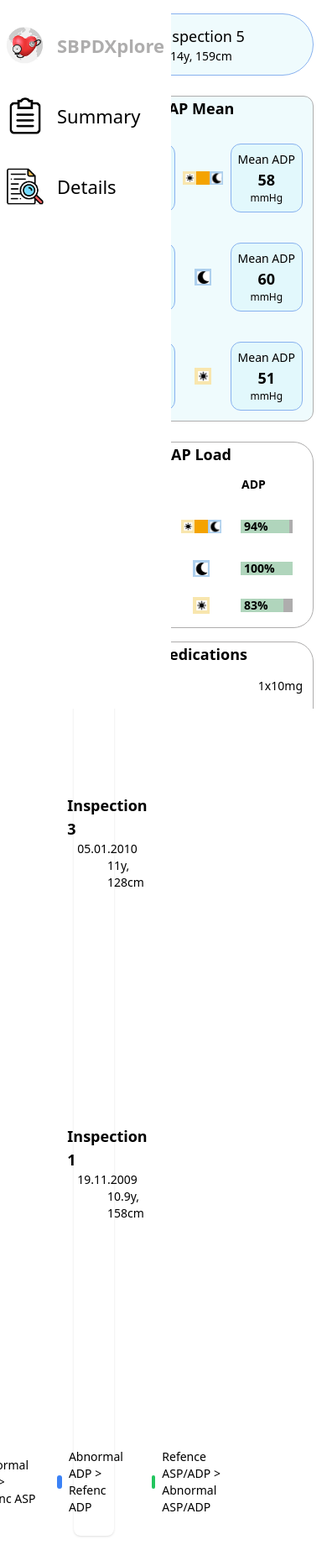
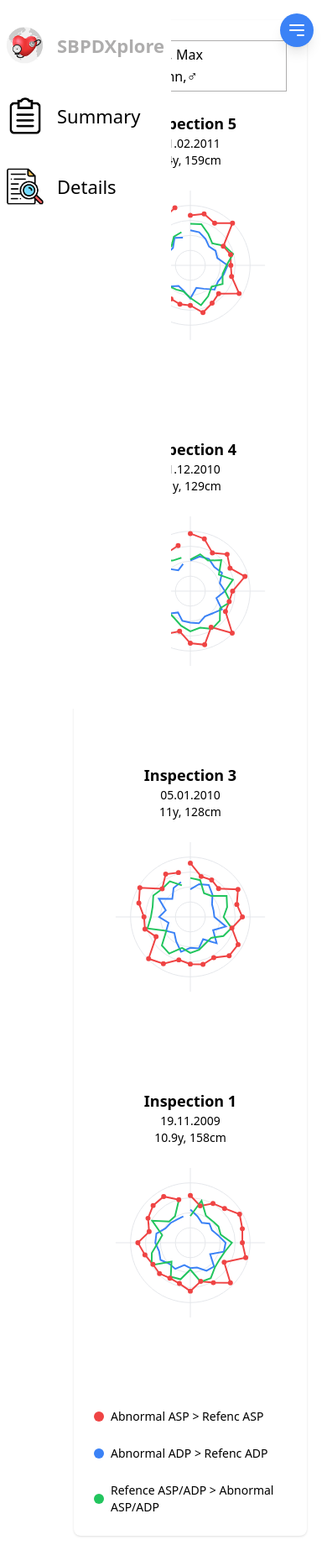
Before and after one commit to MoazamAli45/german-medical, a Next.js app: page / in a window 390 px wide. Shown: the whole page at 84% size. Built offline with nearby package versions, Linux system fonts and the light colour scheme.

Commit message:
Add responsive design adjustments: introduce new breakpoint and enhance layout for better mobile experience

```diff
--- a/src/app/globals.css
+++ b/src/app/globals.css
@@ -24,10 +24,14 @@ body {
   font-size: 16px;
 }
 
-.card-border {
-  border: 1px solid; /* Border width must be set */
-  border-image: linear-gradient(180deg, #5256e7 0%, #a8e6f3 100%);
-  border-image-slice: 1;
+@media (max-width: 990px) {
+  body {
+    overflow-x: hidden;
+  }
+}
+
+.border-color {
+  @apply border-[1px] border-solid border-[#88B1EF];
 }
 
 .scrollbar-hide::-webkit-scrollbar {
--- a/src/app/page.tsx
+++ b/src/app/page.tsx
@@ -51,7 +51,7 @@ export default function Home() {
   return (
     <div className="min-h-screen bg-gray-50">
       <Sidebar />
-      <main className="pl-16 pr-72 transition-all duration-300">
+      <main className="pl-16 mlg:pr-72 transition-all duration-300">
         <div className="p-6">
           <div className="max-w-7xl mx-auto">
             <div className="bg-white rounded-lg shadow p-6">
@@ -62,13 +62,13 @@ export default function Home() {
                   <span className="text-[18px] ">♂</span>
                 </span>
               </div>
-              <div className="grid grid-cols-1 md:grid-cols-2 lg:grid-cols-4 gap-6 py-2">
+              <div className="grid grid-cols-1 md:grid-cols-2 lg:grid-cols-3 xl:grid-cols-4 gap-6 py-2 max-w-5xl">
                 {inspections.map((inspection) => (
                   <div
                     key={inspection.number}
-                    className="h-[370px] flex flex-col gap-2 group"
+                    className="mlg:h-[370px] flex flex-col gap-2 group"
                   >
-                    <div className="bg-gray-50 rounded-lg p-4 relative hover:shadow-md transition-all duration-300 h-[300px] hover:border-color hover:bg-[rgb(168,230,243,.19)]">
+                    <div className="bg-gray-50 rounded-lg p-4 relative hover:shadow-md transition-all duration-300 mlg:h-[300px] hover:border-color hover:bg-[rgb(168,230,243,.19)]">
                       <div className="flex flex-col items-center ">
                         <h2 className="font-bold text-lg">
                           Inspection {inspection.number}
@@ -90,7 +90,7 @@ export default function Home() {
               </div>
 
               {/* Legend */}
-              <div className="mt-6 flex gap-6 justify-center">
+              <div className="mt-6 flex flex-col items-start sm:flex-row sm:items-center  gap-6 justify-center">
                 {[
                   { color: "bg-red-500", label: "Abnormal ASP > Refenc ASP" },
                   { color: "bg-blue-500", label: "Abnormal ADP > Refenc ADP" },
@@ -99,8 +99,13 @@ export default function Home() {
                     label: "Refence ASP/ADP > Abnormal ASP/ADP",
                   },
                 ].map((item) => (
-                  <div key={item.label} className="flex items-center gap-2">
-                    <div className={`w-4 h-4 rounded-full ${item.color}`} />
+                  <div
+                    key={item.label}
+                    className="flex  justify-center  items-center gap-2"
+                  >
+                    <div
+                      className={`w-3 h-3 lg:w-4 lg:h-4 rounded-full ${item.color} shrink-0`}
+                    />
                     <span className="text-sm text-gray-600">{item.label}</span>
                   </div>
                 ))}
--- a/src/components/right-sidebar.tsx
+++ b/src/components/right-sidebar.tsx
@@ -1,20 +1,79 @@
 "use client";
+import { useState, useEffect } from "react";
 import Image from "next/image";
 import Sun from "@/icons/icon-1.svg";
 import Moon from "@/icons/icon-2.svg";
 import Star from "@/icons/icon-3.svg";
 
 export function RightSidebar() {
+  const [isOpen, setIsOpen] = useState(false);
+
+  useEffect(() => {
+    const handleResize = () => {
+      if (window.innerWidth > 990) {
+        setIsOpen(true);
+      } else {
+        setIsOpen(false);
+      }
+    };
+
+    window.addEventListener("resize", handleResize);
+    handleResize(); // Call once to set initial state
+
+    return () => window.removeEventListener("resize", handleResize);
+  }, []);
+
   return (
-    <div className="fixed right-0 top-0 h-full w-[300px] bg-white p-4 overflow-y-auto   border-gray-200 scrollbar-hide">
+    <>
+      <button
+        className="fixed right-4 top-4 z-50 rounded-full bg-blue-500 p-2 text-white shadow-lg lg:hidden"
+        onClick={() => setIsOpen(!isOpen)}
+      >
+        {isOpen ? (
+          <svg
+            xmlns="http://www.w3.org/2000/svg"
+            className="h-6 w-6"
+            fill="none"
+            viewBox="0 0 24 24"
+            stroke="currentColor"
+          >
+            <path
+              strokeLinecap="round"
+              strokeLinejoin="round"
+              strokeWidth={2}
+              d="M6 18L18 6M6 6l12 12"
+            />
+          </svg>
+        ) : (
+          <svg
+            xmlns="http://www.w3.org/2000/svg"
+            className="h-6 w-6"
+            fill="none"
+            viewBox="0 0 24 24"
+            stroke="currentColor"
+          >
+            <path
+              strokeLinecap="round"
+              strokeLinejoin="round"
+              strokeWidth={2}
+              d="M4 6h16M4 12h16m-7 6h7"
+            />
+          </svg>
+        )}
+      </button>
+      <div
+        className={`fixed right-0 top-0 h-full w-[300px] bg-white p-4 overflow-y-auto border-gray-200 scrollbar-hide transition-transform duration-300 ease-in-out ${
+          isOpen ? "translate-x-0" : "translate-x-full"
+        } lg:translate-x-0`}
+      >
         {/* Inspection Header */}
-      <div className="mb-6  p-3 text-center !rounded-full  bg-[rgb(168,230,243,.19)] border-[1px] border-solid border-[#88B1EF] ">
+        <div className="mb-6 p-3 text-center !rounded-full bg-[rgb(168,230,243,.19)] border-[1px] border-solid border-[#88B1EF]">
           <h2 className="text-lg font-medium">Inspection 5</h2>
           <p className="text-sm text-gray-600">14y, 159cm</p>
         </div>
 
         {/* AP Mean Section */}
-      <div className="mb-6 !rounded-xl  bg-[rgb(168,230,243,.19)] border-[1px] border-solid border-[#AEADAD]">
+        <div className="mb-6 !rounded-xl  border-[1px] border-solid border-[#AEADAD]">
           <h2 className="text-lg font-semibold text-center mb-4">AP Mean</h2>
           <div className="space-y-3">
             {[
@@ -37,7 +96,7 @@ export function RightSidebar() {
                   <Image
                     src={Star || "/placeholder.svg"}
                     alt="Star"
-                  className="h-5 w-5"
+                    className="h-[18px] w-[18px]"
                   />
                 ),
                 adp: "60",
@@ -49,7 +108,7 @@ export function RightSidebar() {
                   <Image
                     src={Moon || "/placeholder.svg"}
                     alt="Moon"
-                  className="h-5 w-5"
+                    className="h-[18px] w-[18px]"
                   />
                 ),
                 adp: "51",
@@ -59,15 +118,19 @@ export function RightSidebar() {
                 key={index}
                 className="flex justify-between gap-1 items-center bg-gray-50 rounded-xl p-3"
               >
-              <div className="flex items-center gap-3 shrink-0 ">
-                <div className="flex flex-col items-center justify-center p-2 w-[90px] !rounded-xl  bg-[rgb(168,230,243,.19)] border-[1px] border-solid border-[#88B1EF]">
-                  <span className="text-sm text-gray-600">{reading.time}</span>
-                  <span className="text-lg font-semibold">{reading.value}</span>
+                <div className="flex items-center gap-3 shrink-0">
+                  <div className="flex flex-col items-center justify-center p-2 w-[90px] !rounded-xl  border-[1px] border-solid border-[#88B1EF]">
+                    <span className="text-sm text-gray-600">
+                      {reading.time}
+                    </span>
+                    <span className="text-lg font-semibold">
+                      {reading.value}
+                    </span>
                     <span className="text-xs text-gray-500">mmHg</span>
                   </div>
                 </div>
                 <div>{reading.icon}</div>
-              <div className="flex flex-col items-center shrink-0  p-2 !rounded-xl  bg-[rgb(168,230,243,.19)] border-[1px] border-solid border-[#88B1EF]">
+                <div className="flex flex-col items-center shrink-0 p-2 !rounded-xl bg-[rgb(168,230,243,.19)] border-[1px] border-solid border-[#88B1EF]">
                   <span className="text-sm text-gray-600">Mean ADP</span>
                   <span className="text-lg font-semibold">{reading.adp}</span>
                   <span className="text-xs text-gray-500">mmHg</span>
@@ -107,7 +170,7 @@ export function RightSidebar() {
                   <Image
                     src={Star || "/placeholder.svg"}
                     alt="Star"
-                  className="h-5 w-5"
+                    className="h-[18px] w-[18px]"
                   />
                 ),
               },
@@ -118,7 +181,7 @@ export function RightSidebar() {
                   <Image
                     src={Moon || "/placeholder.svg"}
                     alt="Moon"
-                  className="h-5 w-5"
+                    className="h-[18px] w-[18px]"
                   />
                 ),
               },
@@ -142,7 +205,7 @@ export function RightSidebar() {
                 </div>
 
                 {/* Icon */}
-              <div className=" flex items-center justify-center bg-gray-100 rounded-md">
+                <div className="flex items-center justify-center bg-gray-100 rounded-md">
                   {item.icon}
                 </div>
 
@@ -165,8 +228,8 @@ export function RightSidebar() {
         </div>
 
         {/* Medications Section */}
-      <div className=" rounded-3xl border border-[#AEADAD] my-4 bg-white">
-        <h2 className="text-lg font-semibold text-center ">Medications</h2>
+        <div className="rounded-3xl border border-[#AEADAD] my-4 bg-white">
+          <h2 className="text-lg font-semibold text-center">Medications</h2>
           <div className="space-y-2">
             {[
               { name: "Amlodipine", dose: "1x10mg" },
@@ -185,5 +248,6 @@ export function RightSidebar() {
           </div>
         </div>
       </div>
+    </>
   );
 }
--- a/tailwind.config.ts
+++ b/tailwind.config.ts
@@ -13,6 +13,9 @@ export default {
         foreground: "var(--foreground)",
         gray: "#AEADAD",
       },
+      screens: {
+        mlg: "990px",
+      },
     },
   },
   plugins: [],
```
Lines whose indentation alone changed are shown as unchanged.
